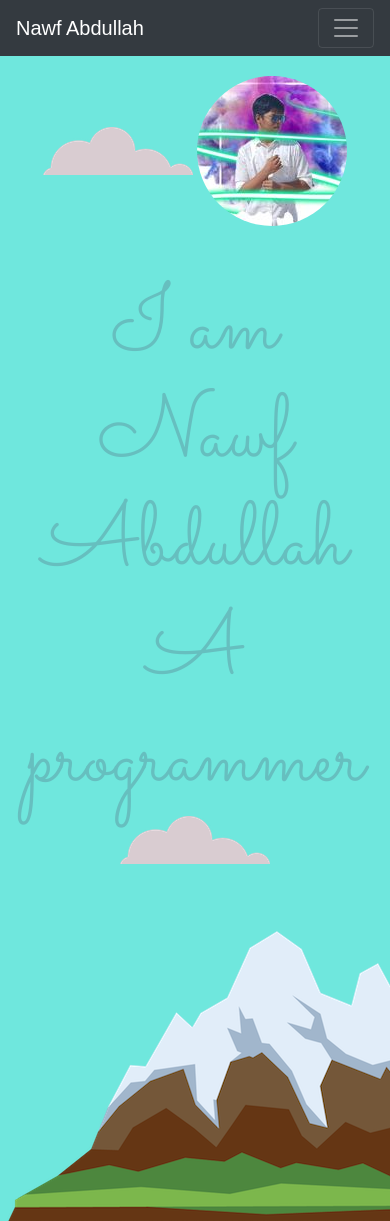
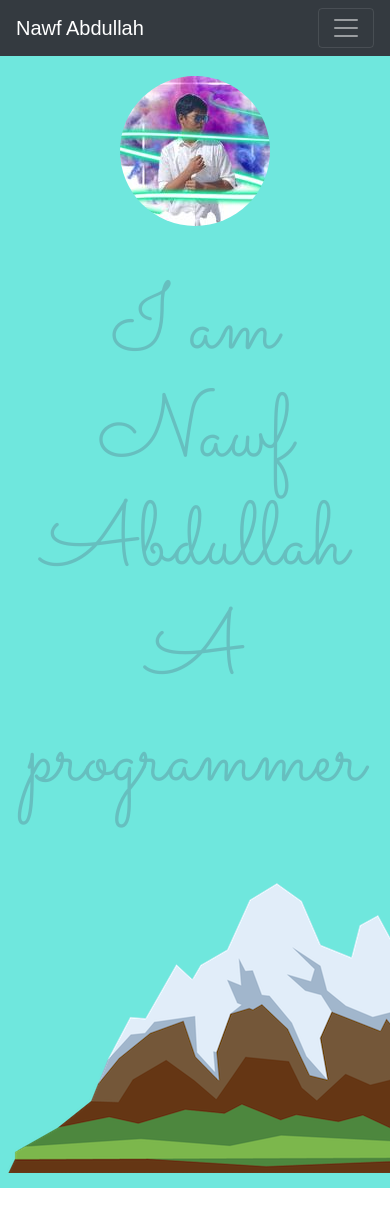
Before and after one commit to NawfAbdullah/My_website, a plain HTML site: page index.html in a window 390 px wide. Shown: the top 1221 px of the page. Drawn offline with nearby package versions, Linux system fonts and the light colour scheme.

Commit message:
Add files via upload

```diff
--- a/static/css/styles.css
+++ b/static/css/styles.css
@@ -102,12 +102,12 @@ nav{
 
 @media (max-width: 900px){
 	.top-cloud{
-	  position: static;
+	  visibility: hidden;
 	}
 
 	.bottom-cloud {
 
-	position: static;
+	visibility: hidden;
 
     }
     .elon-img{
```
